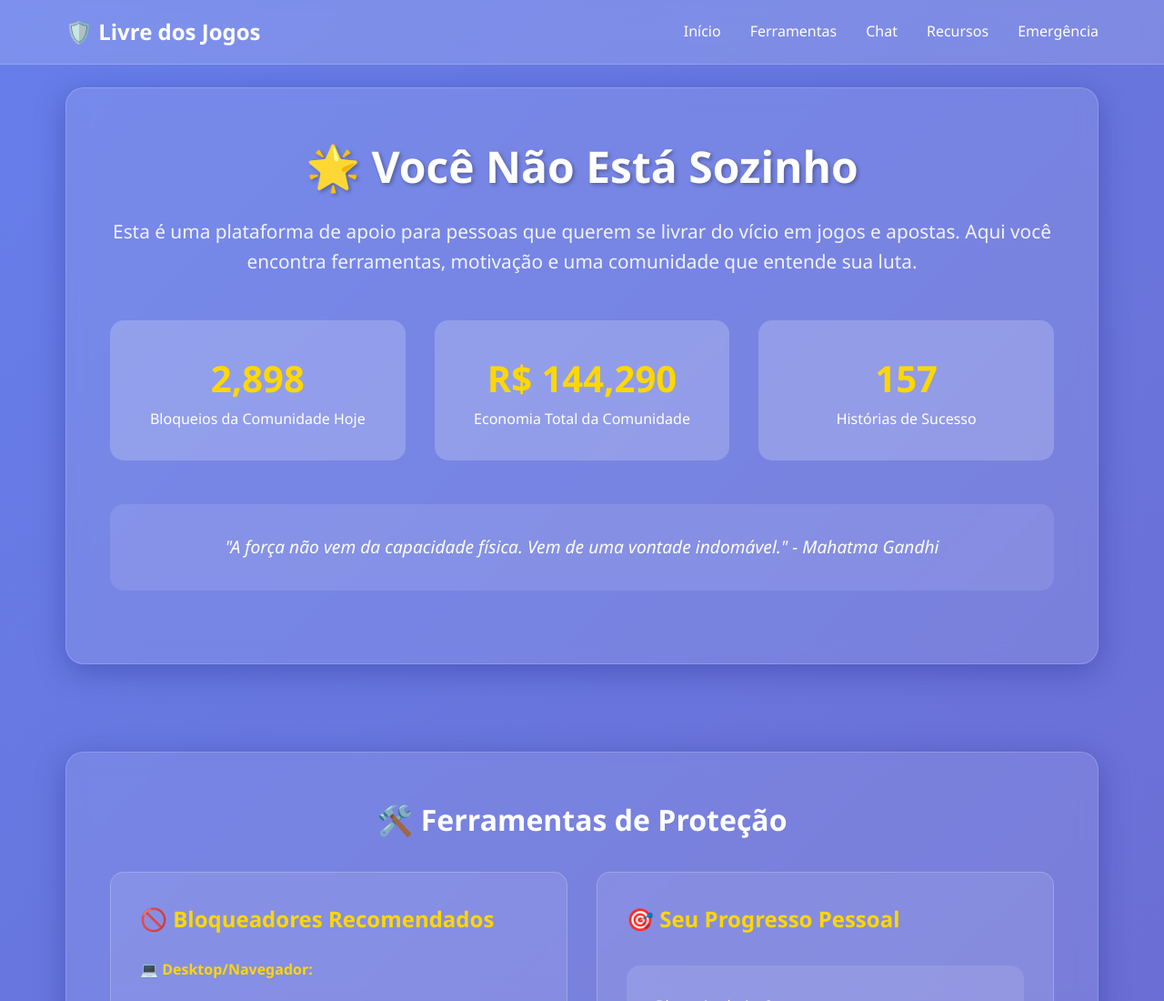
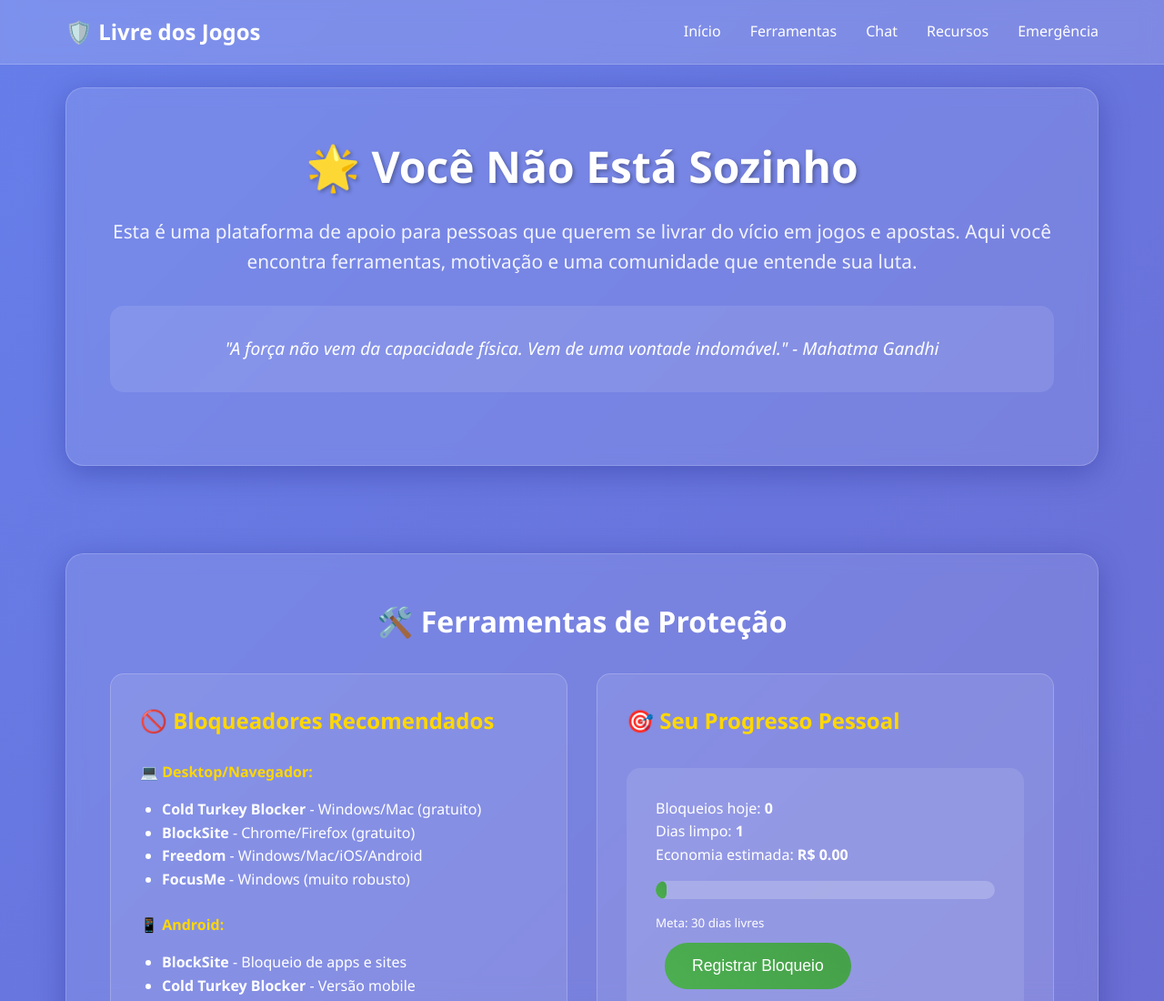
Before and after one commit to ad1121/livredejogos, a plain HTML site: page index.html in a window 1280 px wide. Shown: the top 1100 px of the page at 91% size. Drawn offline with Linux system fonts and the light colour scheme.

Commit message:
Update index.html

```diff
--- a/index.html
+++ b/index.html
@@ -307,20 +307,6 @@
                 Aqui você encontra ferramentas, motivação e uma comunidade que entende sua luta.
             </p>
 
-            <div class="stats-grid">
-                <div class="stat-card">
-                    <span class="stat-number" id="community-blocks">2.847</span>
-                    <div>Bloqueios da Comunidade Hoje</div>
-                </div>
-                <div class="stat-card">
-                    <span class="stat-number" id="community-savings">R$ 142.350</span>
-                    <div>Economia Total da Comunidade</div>
-                </div>
-                <div class="stat-card">
-                    <span class="stat-number" id="success-stories">156</span>
-                    <div>Histórias de Sucesso</div>
-                </div>
-            </div>
 
             <div class="quote-rotation">
                 <p id="rotating-quote">"A força não vem da capacidade física. Vem de uma vontade indomável." - Mahatma Gandhi</p>
```
